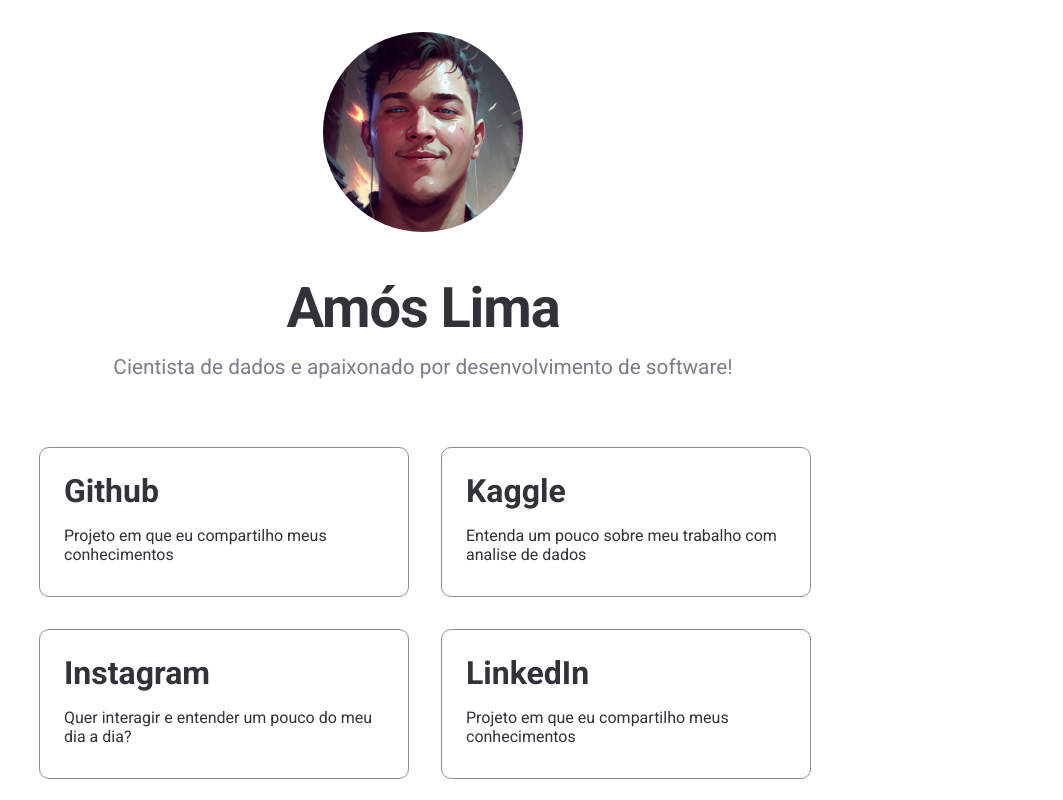
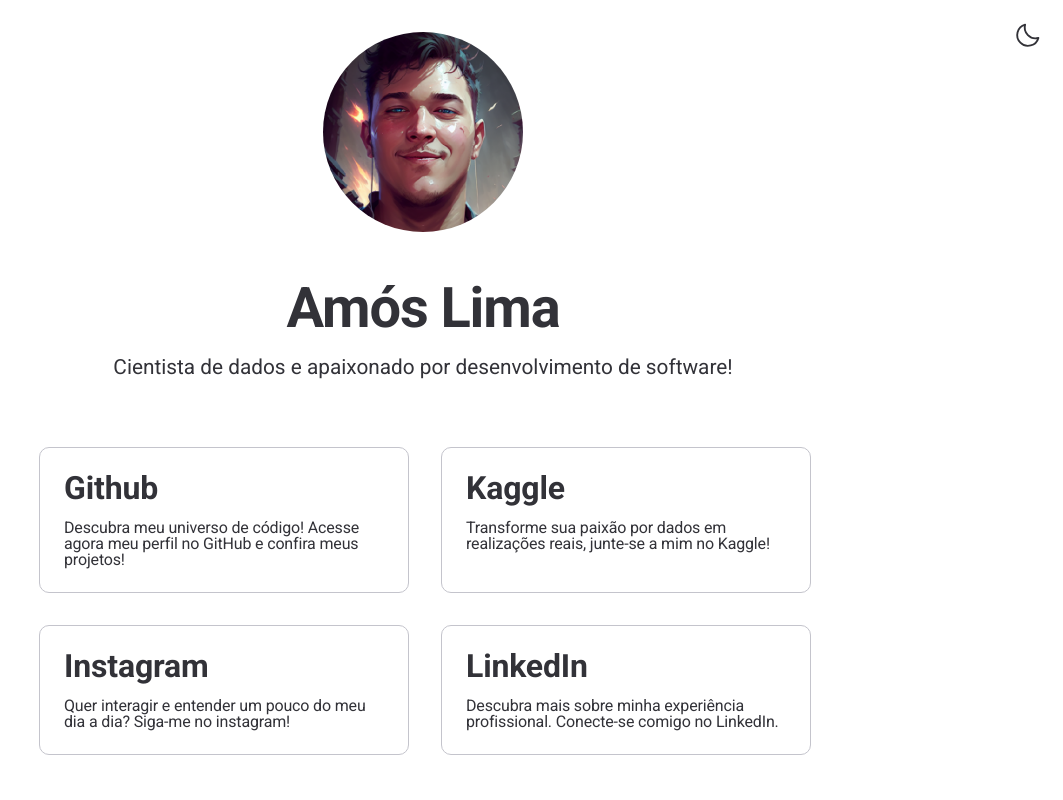
Before and after one commit to amslimaa/amslimaa, a React (Vite) app: page / in a window 1280 px wide. Shown: the whole page, without its empty margins (217-1280 px from the left). Built offline with nearby package versions, Linux system fonts and the light colour scheme.

Commit message:
adding themes dark and light

```diff
--- a/package.json
+++ b/package.json
@@ -1,5 +1,5 @@
 {
-  "name": "vite-project",
+  "name": "amslimaa",
   "homepage": "dev.amoslima.com.br",
   "private": true,
   "version": "0.0.0",
@@ -10,6 +10,7 @@
     "preview": "vite preview"
   },
   "dependencies": {
+    "phosphor-react": "^1.4.1",
     "react": "^18.2.0",
     "react-dom": "^18.2.0",
     "react-router-dom": "^6.8.1",
--- a/src/App.tsx
+++ b/src/App.tsx
@@ -1,14 +1,25 @@
 import { GlobalStyle } from './styles/global'
-import { defaultTheme } from './styles/themes/default'
+import { dark, light } from './styles/themes/default'
 import { ThemeProvider } from 'styled-components'
 
+import { Home } from './pages/Home'
+import { ThemeButton } from './components/ThemeButtom';
+import { useState } from 'react';
 
-import { Home } from './pages/Home'
+const prefersColorScheme = window.matchMedia('(prefers-color-scheme: dark)');
+
+var defaultTheme = prefersColorScheme.matches ? dark : light;
 
 function App() {
 
+  const [theme, setTheme ] = useState(defaultTheme)
+
+  const  changeTheme = () => {
+    setTheme(theme.title == 'light' ? dark : light)
+  }
   return (
-    <ThemeProvider theme={defaultTheme}>
+    <ThemeProvider theme={theme}>
+      <ThemeButton changeTheme={changeTheme} theme={theme.title}/>
       <Home />
       <GlobalStyle />
     </ThemeProvider>
--- a/src/components/Card/styled.ts
+++ b/src/components/Card/styled.ts
@@ -3,24 +3,23 @@
 import {Link } from 'react-router-dom'
 
 export const CardContainer = styled(Link)`
-    color: ${(props) => props.theme['gray-600']};
+    color: ${(props) => props.theme.colors.text};
     text-decoration: none;
     margin: 1rem;
     padding: 1.5rem;
-    border: 1px solid ${(props) => props.theme['gray-400']};
+    border: 1px solid ${(props) => props.theme.colors['gray-300']};
     border-radius: 10px;
     width: 370px;
-    height: 150px;
     align-items: center;
     justify-content: center;
-
+    line-height: 1;
+    text-align: left;
+    letter-spacing: -.01em;
     font-size: 1rem;
-
-
     &:hover{
         transition: 0.3s;
-        color: ${(props) => props.theme['green-300']};
-        border: 1px solid ${(props) => props.theme['green-300']};
+        color: ${(props) => props.theme.colors['green-300']};
+        border: 1px solid ${(props) => props.theme.colors['green-300']};
         cursor: pointer;
     }
     &:focus {
@@ -30,4 +29,7 @@
         margin-top: 1rem;
         font-size: 1rem;
     }
+    @media(max-width:800px) {
+    width: 90vw;
+    }
 `;
--- a/src/components/Profile/index.tsx
+++ b/src/components/Profile/index.tsx
@@ -1,7 +1,6 @@
 import { ProfileContainer, ImgProfile } from './styles'
 
 import ImageProfile from  '../../assets/ams-profile.png'
-
 
 export function Profile() {
     return (
--- a/src/components/Profile/styles.ts
+++ b/src/components/Profile/styles.ts
@@ -12,13 +12,13 @@
         text-align: center;
         letter-spacing: -.02em;
         font-weight: bold;
-        color:  ${(props) => props.theme['gray-600']}
+        color:  ${(props) => props.theme.colors.text};
     }
     p{
         text-align: center;
         line-height: 1.5;
         font-size: 1.3rem;
-        color:  ${(props) => props.theme['gray-500']}
+        color:  ${(props) => props.theme.colors.text};
     }
 `;
 export const ImgProfile = styled.img`
--- /dev/null
+++ b/src/components/ThemeButtom/index.tsx
@@ -0,0 +1,21 @@
+import { ThemeButtom } from './styles';
+import { Sun, Moon } from 'phosphor-react';
+
+interface Props{
+    changeTheme(): void;
+    theme: string;
+}
+
+
+export function ThemeButton<Props>({changeTheme, theme}) {
+    const isLight = theme == 'light' ? true : false;
+    return(
+        <ThemeButtom>
+            {isLight ?
+                 <Moon size={30} onClick={changeTheme}/>
+                 :<Sun size={30} onClick={changeTheme}/>
+                 }
+        </ThemeButtom>
+
+    )
+}
--- /dev/null
+++ b/src/components/ThemeButtom/styles.ts
@@ -0,0 +1,15 @@
+import styled from 'styled-components';
+
+export const ThemeButtom = styled.div`
+
+    position: absolute;
+    top: 20px;
+    right: 20px;
+    color: ${(props) => props.theme.colors.text};
+    cursor: pointer;
+    &:hover{
+        transition: 0.3s;
+        color: ${(props) => props.theme.colors['green-300']};
+        cursor: pointer;
+    }
+`
--- a/src/pages/Home/index.tsx
+++ b/src/pages/Home/index.tsx
@@ -3,6 +3,7 @@
 import { Profile} from "../../components/Profile"
 
 import { Card } from "../../components/Card"
+import { ThemeButton } from "../../components/ThemeButtom"
 
 export function Home() {
     return (
@@ -11,24 +12,24 @@
             <CardsContainer>
             <Card
                 title="Github"
-                text="Projeto em que eu compartilho meus conhecimentos"
+                text="Descubra meu universo de código! Acesse agora meu perfil no GitHub e confira meus projetos!"
                 link="https://github.com/amslimaa"
             />
             <Card
                 title="Kaggle"
-                text="Entenda um pouco sobre meu trabalho com analise de dados"
+                text="Transforme sua paixão por dados em realizações reais, junte-se a mim no Kaggle!"
                 link="https://www.kaggle.com/amslima"
             />
             <Card
                 title="Instagram"
-                text="Quer interagir e entender um pouco do meu dia a dia?"
+                text="Quer interagir e entender um pouco do meu dia a dia? Siga-me no instagram!"
                 link="https://www.instagram.com/amoslimaa"
 
             />
 
             <Card
                 title="LinkedIn"
-                text="Projeto em que eu compartilho meus conhecimentos"
+                text="Descubra mais sobre minha experiência profissional. Conecte-se comigo no LinkedIn."
                 link="https://www.linkedin.com/in/amslimaa"
             />
 
--- a/src/pages/Home/styles.ts
+++ b/src/pages/Home/styles.ts
@@ -18,4 +18,10 @@
     display: grid;
     grid-template-columns: 1fr 1fr;
     max-width: 800px;
+
+    @media(max-width:800px) {
+    display: flex;
+    flex-direction: column;
+    align
+    }
 `;
--- a/src/styles/global.ts
+++ b/src/styles/global.ts
@@ -1,4 +1,5 @@
-import { createGlobalStyle } from 'styled-components'
+import { createGlobalStyle } from 'styled-components';
+
 
 export const GlobalStyle = createGlobalStyle`
    * {
@@ -9,11 +10,11 @@
    }
    :focus {
     outline: 0;
-    box-shadow: 0 0 0 2px ${(props) => props.theme['green-500']};
+    box-shadow: 0 0 0 2px ${(props) => props.theme.colors['green-500']};
    }
    body {
-    background-color: ${(props) => props.theme['white']};
-    color: ${(props) => props.theme['gray-600']}
+    background-color: ${(props) => props.theme.colors.background};
+    color: ${(props) => props.theme.colors['gray-600']};
     -webkit-font-smoothing: antialiased;
    }
    body, input, button, textarea {
--- a/src/styles/themes/default.ts
+++ b/src/styles/themes/default.ts
@@ -1,6 +1,7 @@
 export const defaultTheme = {
+    title: 'default',
+    colors: {
       white: '#FFF',
-
       'gray-100': '#E1E1E6',
       'gray-300': '#C4C4CC',
       'gray-400': '#8D8D99',
@@ -18,4 +19,60 @@
       'red-700': '#7A1921',
 
       'yellow-500': '#FBA94C',
+      background: "#fff",
+      text: '#29292E'
     }
+}
+
+  export const light = {
+    title: 'light',
+    colors: {
+      white: '#FFF',
+      'gray-100': '#E1E1E6',
+      'gray-300': '#C4C4CC',
+      'gray-400': '#8D8D99',
+      'gray-500': '#7C7C8A',
+      'gray-600': '#323238',
+      'gray-700': '#29292E',
+      'gray-800': '#202024',
+      'gray-900': '#121214',
+
+      'green-300': '#00B37E',
+      'green-500': '#00875F',
+      'green-700': '#015F43',
+
+      'red-500': '#AB222E',
+      'red-700': '#7A1921',
+
+      'yellow-500': '#FBA94C',
+      background: "#fff",
+      text: '#323238'
+    }
+  }
+
+  export const dark = {
+    title: 'dark',
+    colors: {
+      white: '#FFF',
+      'gray-100': '#E1E1E6',
+      'gray-300': '#C4C4CC',
+      'gray-400': '#8D8D99',
+      'gray-500': '#7C7C8A',
+      'gray-600': '#323238',
+      'gray-700': '#29292E',
+      'gray-800': '#202024',
+      'gray-900': '#121214',
+
+      'green-300': '#00B37E',
+      'green-500': '#00875F',
+      'green-700': '#015F43',
+
+      'red-500': '#AB222E',
+      'red-700': '#7A1921',
+
+      'yellow-500': '#FBA94C',
+
+      background: "#202024",
+      text: '#C4C4CC'
+    }
+  }
```
Also changed, not shown: 1 other file (tests, documents, lock files or other folders). Lines whose indentation alone changed are shown as unchanged.
